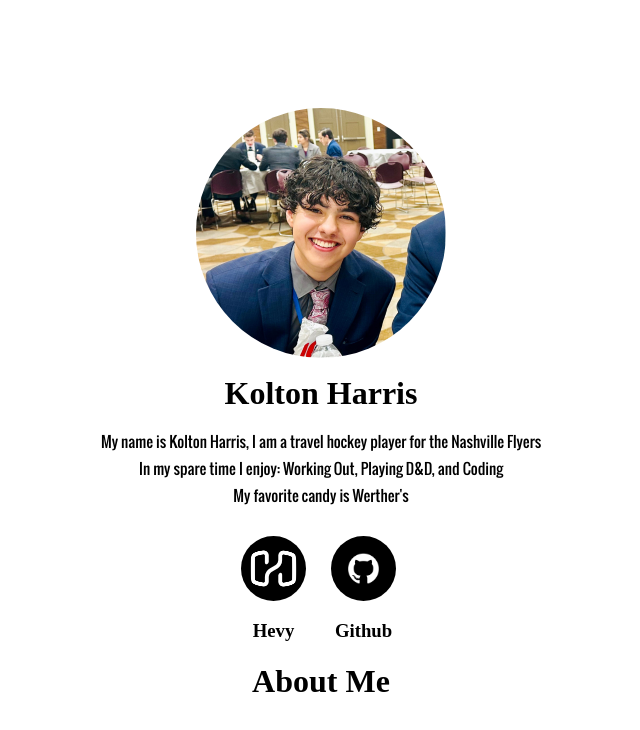
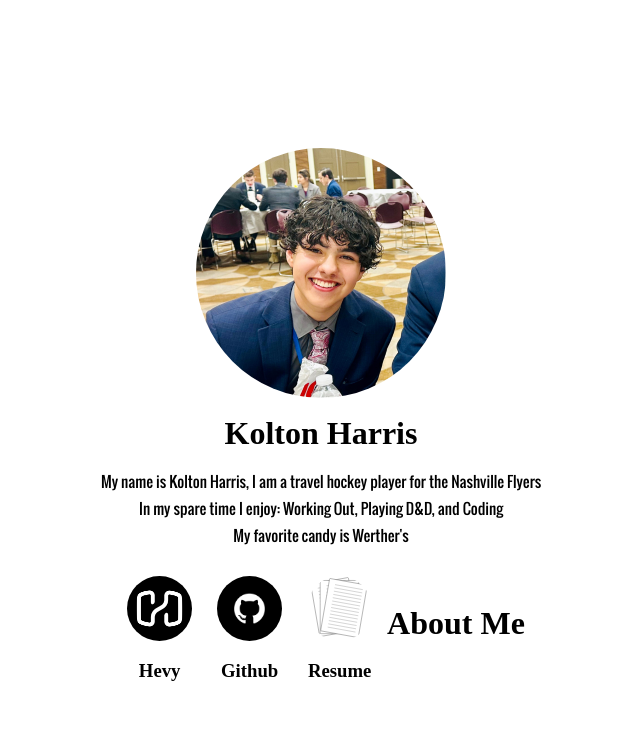
Before and after one commit to HockeyDude7922/KoltonHarris, a plain HTML site: page index.html in a window 1280 px wide. Shown: the whole page, without its empty margins (319-959 px from the left). Drawn offline with Linux system fonts and the light colour scheme; files whose address does not match are found by name.

Commit message:
Update index.html

```diff
--- a/index.html
+++ b/index.html
@@ -32,6 +32,11 @@
         </a>
         <h3>Github</h3>
       </div>
+      <div class="link-container">
+        <a href="/IMGS/Resume.png">
+          <img src="IMGS/papers.svg" class="link-img" style="padding: 10px;" alt="Link to Resume">
+        </a>
+        <h3>Resume</h3>
   </div>
     <h1>About Me</h1>
 </body>
```
